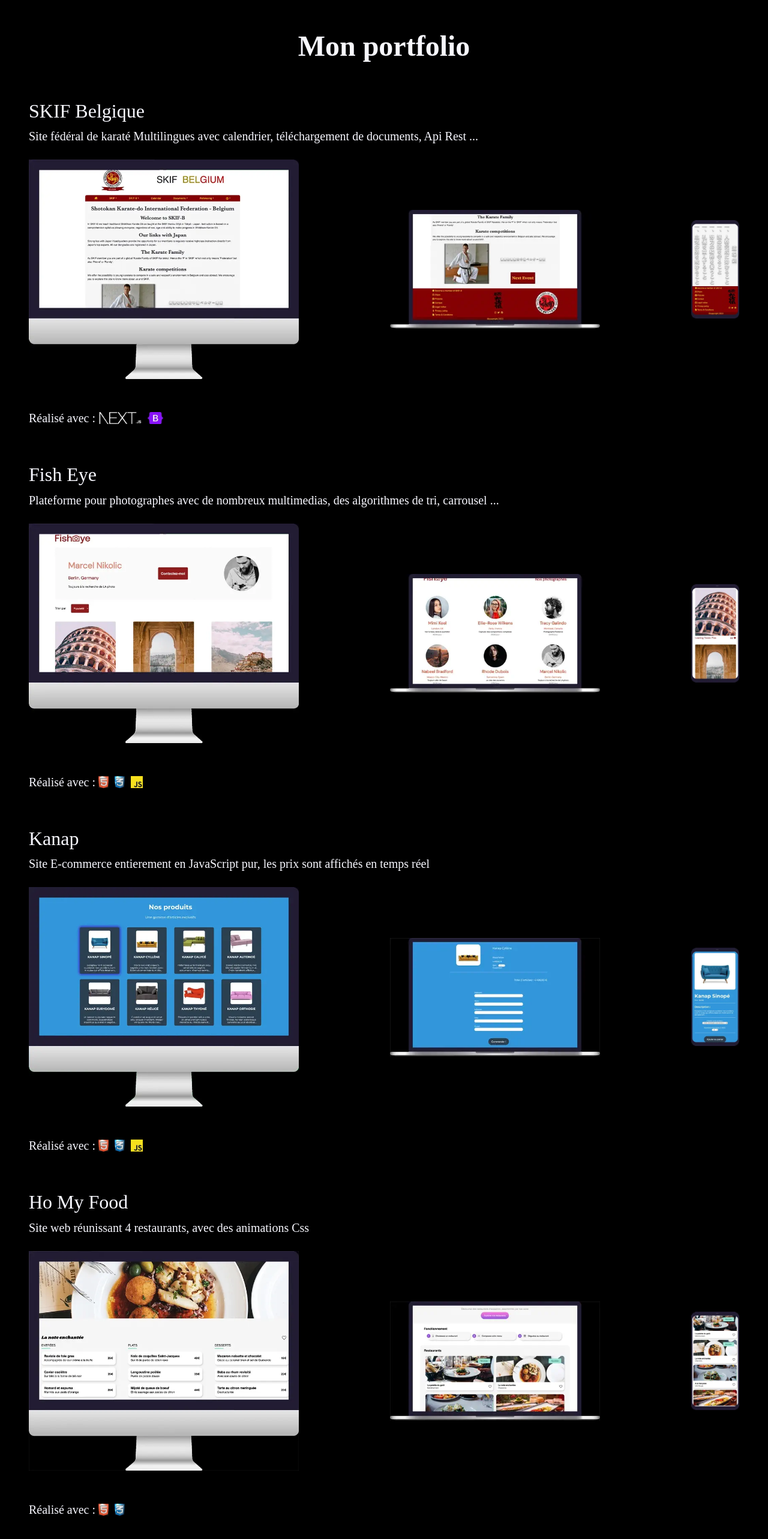
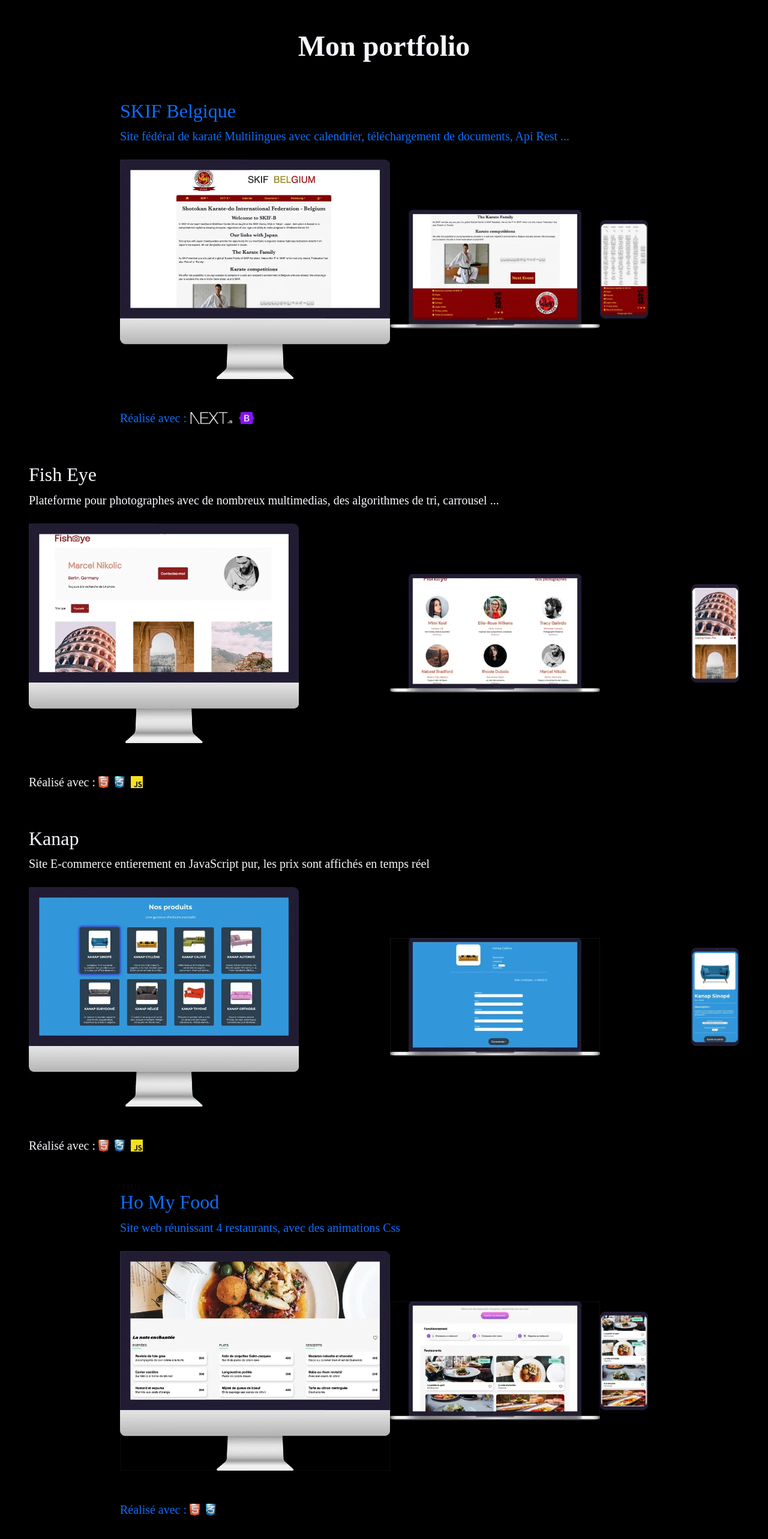
Before and after one commit to White-Wolf-Web/White-wolf-web.com, a Next.js app: page /portfolio in a window 1280 px wide. Shown: the part 212-2778 px from the top of the page at 60% size. Built offline with nearby package versions, Linux system fonts and the light colour scheme.

Commit message:
update page portfolio ... link

```diff
--- a/app/portfolio/page.js
+++ b/app/portfolio/page.js
@@ -1,6 +1,7 @@
 import React from "react";
 import Image from "next/image";
 import styles from "@/app/page.module.css";
+import Link from "next/link";
 import portfolioSkifbImac from "@/public/Assets/Images/Webp/portfolio/portfolio-skifb-IMac.webp";
 import portfolioSkifbMacBook from "@/public/Assets/Images/Webp/portfolio/portfolio-skifb-MacBook.webp";
 import portfolioSkifbIphone from "@/public/Assets/Images/Webp/portfolio/portfolio-skifb-Iphone.webp";
@@ -47,7 +48,7 @@
 		<div className={styles.container}>
 			<main className={styles.main}>
 				<h1>Mon portfolio</h1>
-				<section className={styles.portfolioSection}>
+				<Link href="https://skif-belgium.vercel.app/"><section className={styles.portfolioSection}>
 					<h2>SKIF Belgique</h2>
 					<p>Site fédéral de karaté Multilingues avec calendrier, téléchargement de documents, Api Rest ...</p>
 					<div className={styles.portfolioImagesMac}>
@@ -89,7 +90,7 @@
 						<Image src={nextLogo} alt="Logo de Next.js" quality={100} className={styles.portfolioFramework} />
 						<Image src={bootstrapLogo} alt="Logo de Bootstrap" quality={100} className={styles.portfolioFramework} />
 					</div>
-				</section>
+				</section></Link>
 
 				<section className={styles.portfolioSection}>
 					<h2>Fish Eye</h2>
@@ -181,7 +182,7 @@
 					</div>
 				</section>
 
-				<section className={styles.portfolioSection}>
+				<Link href="https://food-bice-seven.vercel.app/"><section className={styles.portfolioSection}>
 					<h2>Ho My Food</h2>
 					<p>Site web réunissant 4 restaurants, avec des animations Css</p>
 					<div className={styles.portfolioImagesMac}>
@@ -223,8 +224,8 @@
 						<Image src={htmlLogo} alt="le logo de Html 5" quality={100} className={styles.portfolioFramework} />
 						<Image src={cssLogo} alt="Le logo de CSS 3" quality={100} className={styles.portfolioFramework} />
 					</div>
-				</section>
-
+				</section></Link>
+				<Link href="https://game-on-ten.vercel.app/">
 				<section className={styles.portfolioSection}>
 					<h2>Game On</h2>
 					<p>Landing page, pour un évènement pour Gamers avec son modal d’inscription.</p>
@@ -268,7 +269,7 @@
 						<Image src={cssLogo} alt="Logo de CSS" quality={100} className={styles.portfolioFramework} />
 						<Image src={jsLogo} alt="Le logo de Javascript" quality={100} className={styles.portfolioFramework} />
 					</div>
-				</section>
+				</section></Link>
 
 				<section className={styles.portfolioSection}>
 					<h2>Astrologie pour Tous</h2>
@@ -313,7 +314,7 @@
 					</div>
 				</section>
 
-				<section className={styles.portfolioSection}>
+			<Link href="https://petits-plats-chi.vercel.app/">	<section className={styles.portfolioSection}>
 					<h2>Les petits plats</h2>
 					<p>Site web de recettes culinaires, avec algorithmes de recherche & de tri</p>
 
@@ -355,8 +356,8 @@
 						<p className={styles.portfolioP}>Réalisé avec : </p>
 						<Image src={reactLogo} alt="le logo de React" quality={100} className={styles.portfolioFramework} />
 					</div>
-				</section>
-
+				</section></Link>
+				<Link href="https://kaza2.vercel.app/">
 				<section className={styles.portfolioSection}>
 					<h2>Kaza</h2>
 					<p>Site immobilier en React, avec Dropdown, carousel, tags ...</p>
@@ -398,7 +399,7 @@
 						<p className={styles.portfolioP}>Réalisé avec : </p>
 						<Image src={reactLogo} alt="le logo de React" quality={100} className={styles.portfolioFramework} />
 					</div>
-				</section>
+				</section></Link>
 
 				<section className={styles.portfolioSection}>
 					<h2>Cours de Tarot</h2>
```
